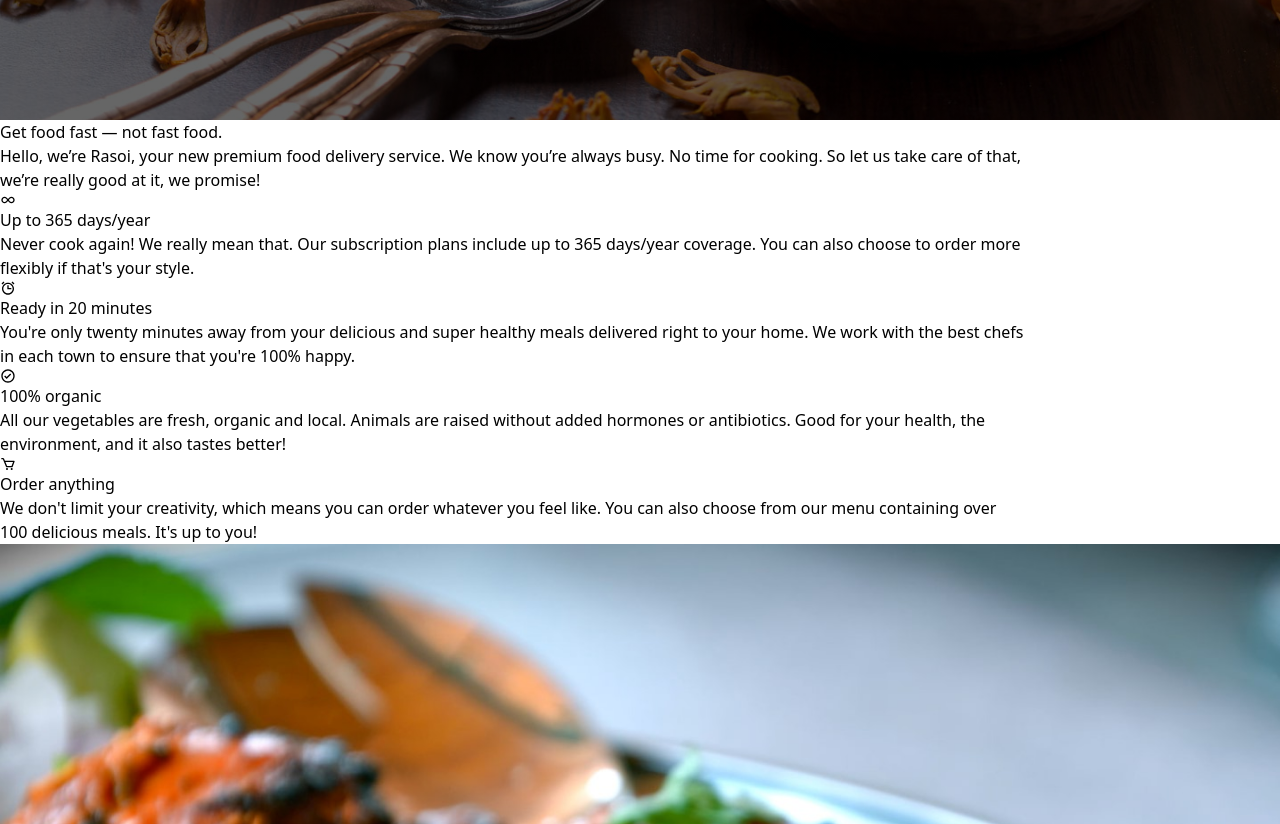
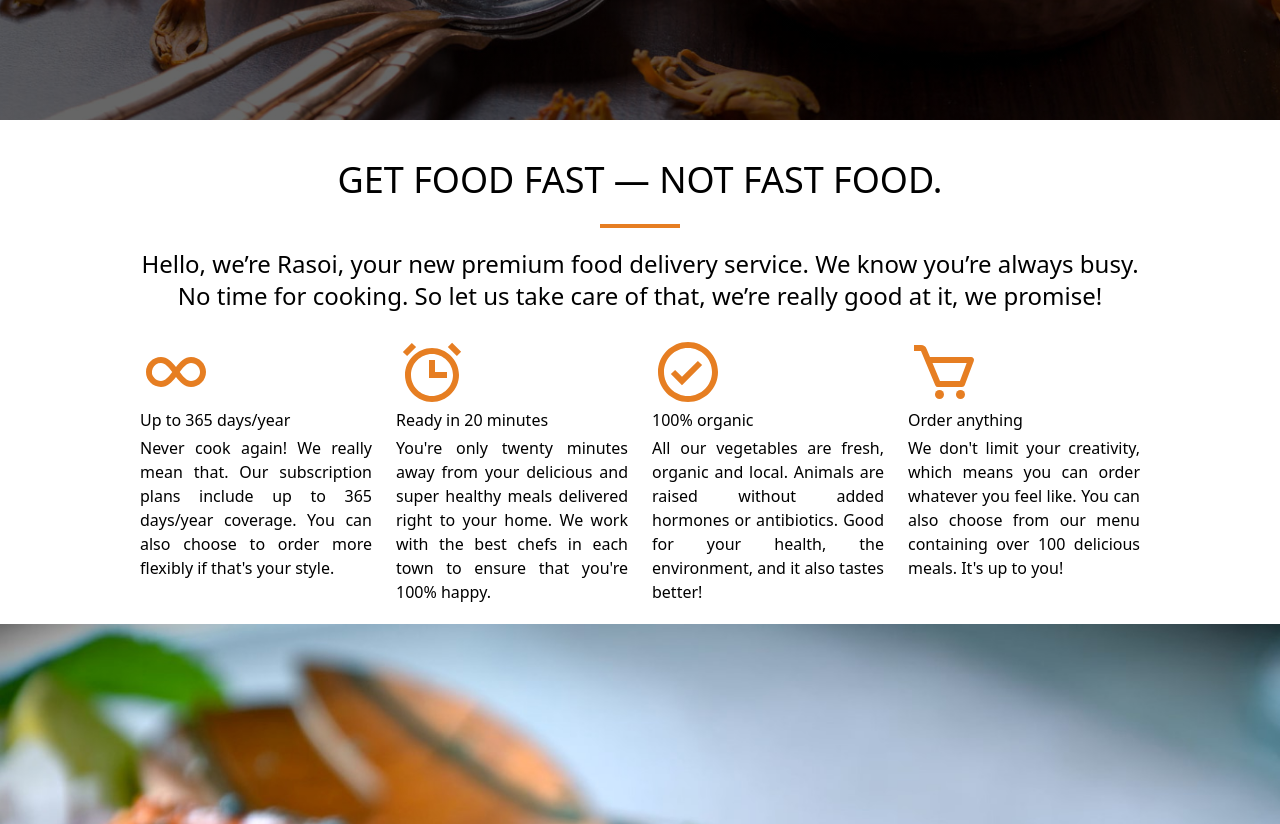
Before and after one commit to barnwalp/rasoi, a React (Create React App) app: page / in a window 1280 px wide. Shown: the part 680-1504 px from the top of the page. Built offline with nearby package versions, Linux system fonts and the light colour scheme.

Commit message:
feat/style food delivery section

```diff
--- a/src/App.js
+++ b/src/App.js
@@ -67,45 +67,41 @@
 				</div>
 			</header>
 
-			<section className="section food_delivery w-4/5">
+			<section className="section food_delivery w-4/5 mx-auto">
 				<div className="section-heading relative mx-auto">
-					<h2 className="">
+					<h2 className="uppercase mt-10 font-light text-4xl text-center after:absolute after:content-[''] after:w-20 after:h-1 after:bg-primary after:mx-auto after:left-0 after:right-0 after:top-16">
 						Get food fast &mdash; not fast food.
 					</h2>
-					<p className="section-details">
+					<p className="section-details mt-12 font-light text-center text-2xl">
 						Hello, we’re Rasoi, your new premium food delivery service. We know you’re always busy. No time for cooking. So let us take care of that, we’re really good at it, we promise!
 					</p>
 				</div>
-				<div className="section-columns">
-					<div className="section-columns-items">
-						<BiInfinite />
-						<ion-icon className="big-icon" name="infinite-outline"></ion-icon>
-						<h3>Up to 365 days/year</h3>
-						<p>
+				<div className="section-columns mt-6 grid md:grid-cols-4">
+					<div className="section-columns-items pr-3 pl-3 mb-5">
+						<BiInfinite className="text-primary text-7xl" />
+						<h3 className="font-medium">Up to 365 days/year</h3>
+						<p className="mt-1 font-normal text-justify">
 							Never cook again! We really mean that. Our subscription plans include up to 365 days/year coverage. You can also choose to order more flexibly if that's your style.
 						</p>
 					</div>
-					<div className="section-columns-items">
-						<BiAlarm />
-						<ion-icon className="big-icon" name="alarm-outline"></ion-icon>
-						<h3>Ready in 20 minutes</h3>
-						<p>
+					<div className="section-columns-items pr-3 pl-3 mb-5">
+						<BiAlarm className="text-primary text-7xl" />
+						<h3 className="font-medium">Ready in 20 minutes</h3>
+						<p className="mt-1 font-normal text-justify">
 							You're only twenty minutes away from your delicious and super healthy meals delivered right to your home. We work with the best chefs in each town to ensure that you're 100% happy.
 						</p>
 					</div>
-					<div className="section-columns-items">
-						<BiCheckCircle />
-						<ion-icon className="big-icon" name="checkmark-circle-outline"></ion-icon>
-						<h3>100% organic</h3>
-						<p>
+					<div className="section-columns-items pr-3 pl-3 mb-5">
+						<BiCheckCircle className="text-primary text-7xl" />
+						<h3 className="font-medium">100% organic</h3>
+						<p className="mt-1 font-normal text-justify">
 							All our vegetables are fresh, organic and local. Animals are raised without added hormones or antibiotics. Good for your health, the environment, and it also tastes better!
 						</p>
 					</div>
-					<div className="section-columns-items">
-						<BiCart />
-						<ion-icon className="big-icon" name="file-tray-outline"></ion-icon>
-						<h3>Order anything</h3>
-						<p>
+					<div className="section-columns-items pr-3 pl-3 mb-5">
+						<BiCart className="text-primary text-7xl" />
+						<h3 className="font-medium">Order anything</h3>
+						<p className="mt-1 font-normal text-justify">
 							We don't limit your creativity, which means you can order whatever you feel like. You can also choose from our menu containing over 100 delicious meals. It's up to you!
 						</p>
 					</div>
```
